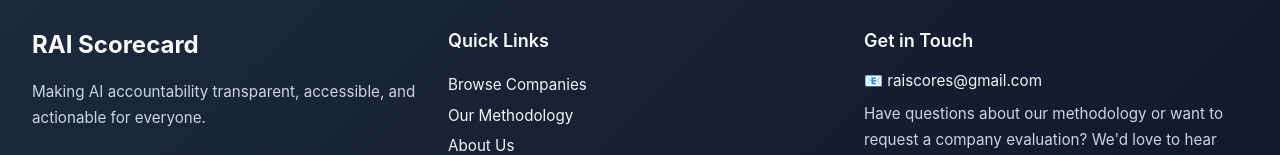
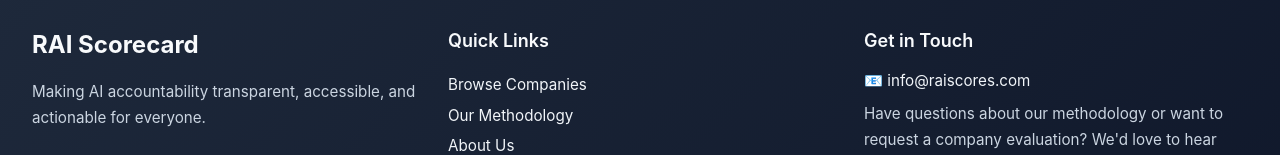
Before and after one commit to raiscores/rai-score, a React (Create React App) app: page / in a window 1280 px wide. Shown: the part 3527-3682 px from the top of the page. Built offline with nearby package versions, Linux system fonts and the light colour scheme; the HTML template or start-up script is replaced by a standard one.

Commit message:
Update footer with new RAIscores.com contact info

```diff
--- a/src/components/Footer.js
+++ b/src/components/Footer.js
@@ -79,7 +79,7 @@
             Get in Touch
           </h4>
           <p style={{ marginBottom: '0.5rem', color: '#f1f5f9' }}>
-            📧 raiscores@gmail.com
+            📧 info@raiscores.com
           </p>
           <p style={{ color: '#cbd5e1', lineHeight: '1.7' }}>
             Have questions about our methodology or want to request a company evaluation? We'd love to hear from you.
```
